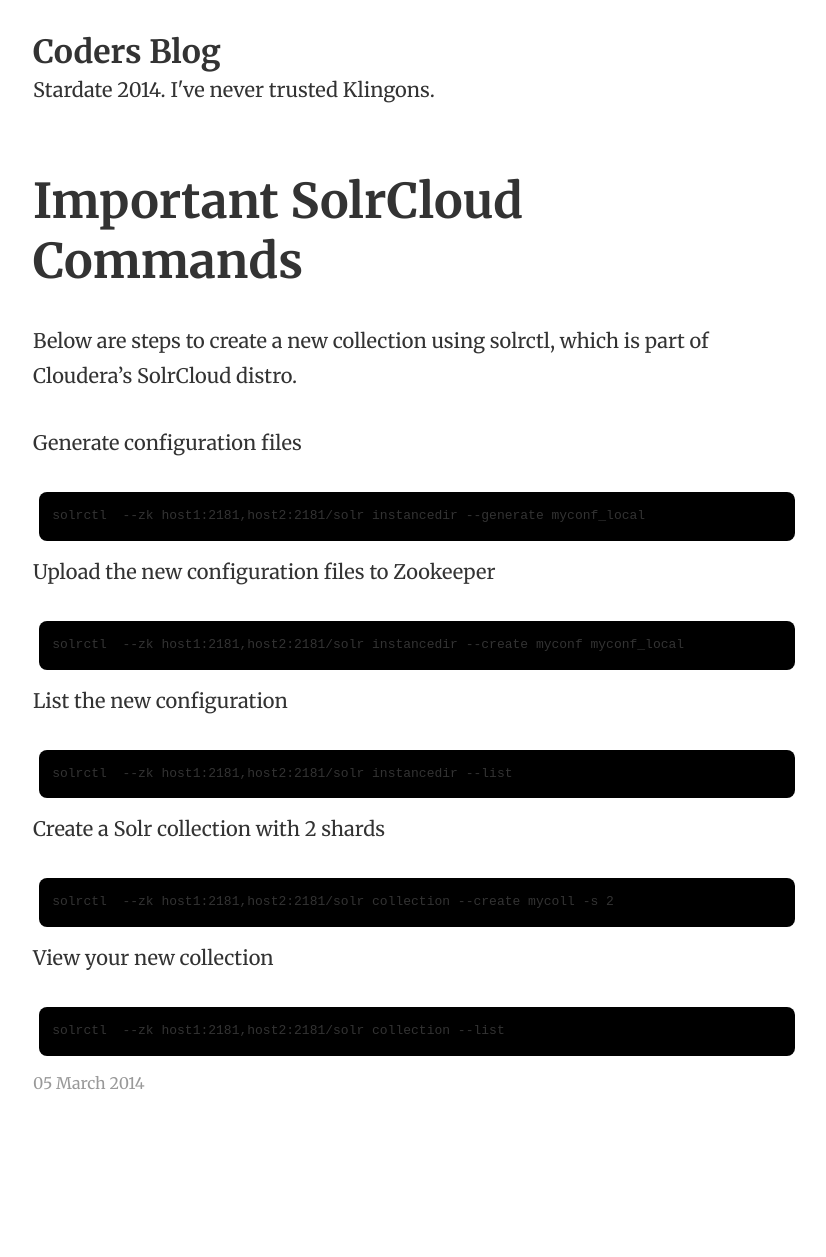
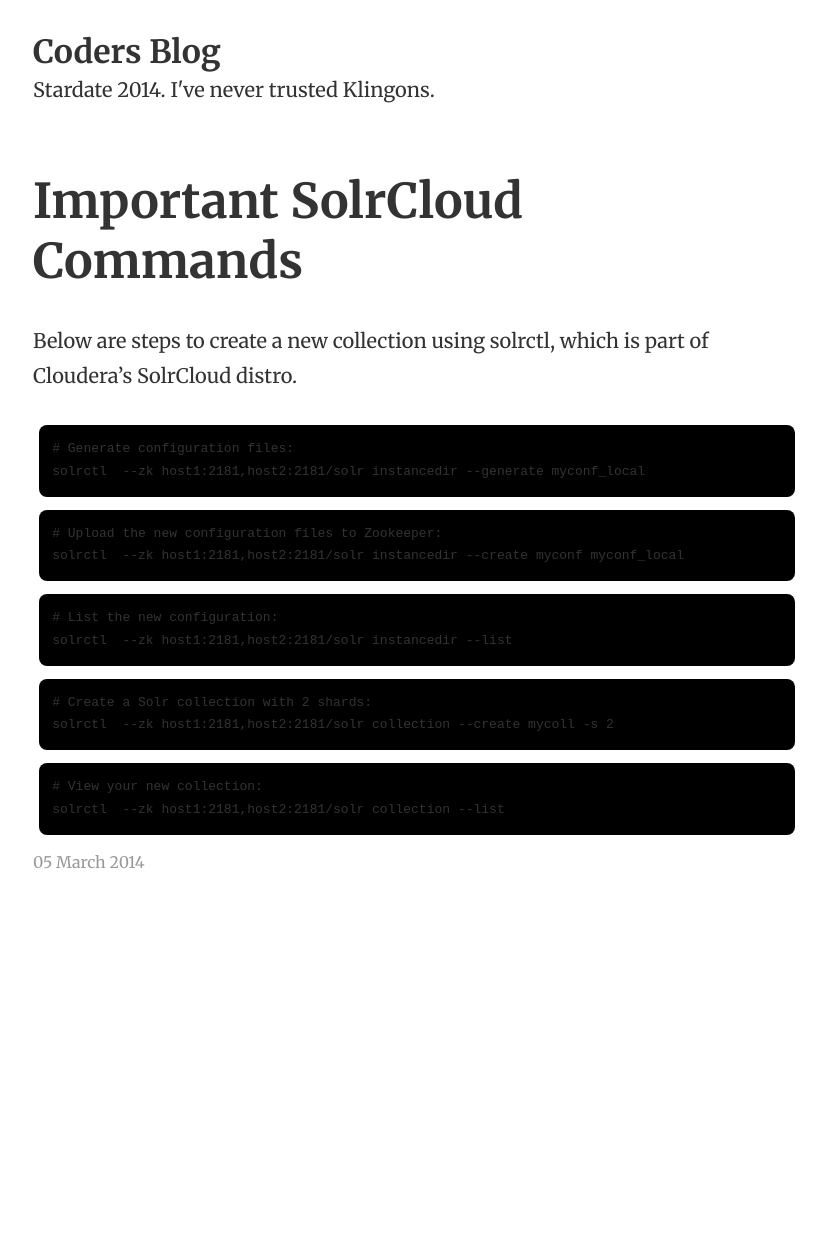
Before and after one commit to svensvan/blog, a Jekyll site: the page built from _posts/2014-03-05-solr-cloud-commands.md, in a window 1280 px wide. Shown: the whole page, without its empty margins (223-1049 px from the left). Built offline with Jekyll 4.4.1, drawn with Linux system fonts in a browser that asks for light colours; after the commit the page ends 1036 px from its top, so only the background shows below that.

Commit message:
update format

```diff
--- a/_posts/2014-03-05-solr-cloud-commands.md
+++ b/_posts/2014-03-05-solr-cloud-commands.md
@@ -5,27 +5,27 @@ title: "Important SolrCloud Commands"
 
 Below are steps to create a new collection using solrctl, which is part of Cloudera's SolrCloud distro.
 
-Generate configuration files
 <pre class="prettyprint sh">
+#Generate configuration files:
 solrctl  --zk host1:2181,host2:2181/solr instancedir --generate myconf_local
 </pre>
 
-Upload the new configuration files to Zookeeper
 <pre class="prettyprint sh">
+#Upload the new configuration files to Zookeeper:
 solrctl  --zk host1:2181,host2:2181/solr instancedir --create myconf myconf_local
 </pre>
 
-List the new configuration
 <pre class="prettyprint sh">
+#List the new configuration:
 solrctl  --zk host1:2181,host2:2181/solr instancedir --list
 </pre>
 
-Create a Solr collection with 2 shards
 <pre class="prettyprint sh">
+#Create a Solr collection with 2 shards:
 solrctl  --zk host1:2181,host2:2181/solr collection --create mycoll -s 2
 </pre>
 
-View your new collection
 <pre class="prettyprint sh">
+#View your new collection:
 solrctl  --zk host1:2181,host2:2181/solr collection --list
 </pre>
```
